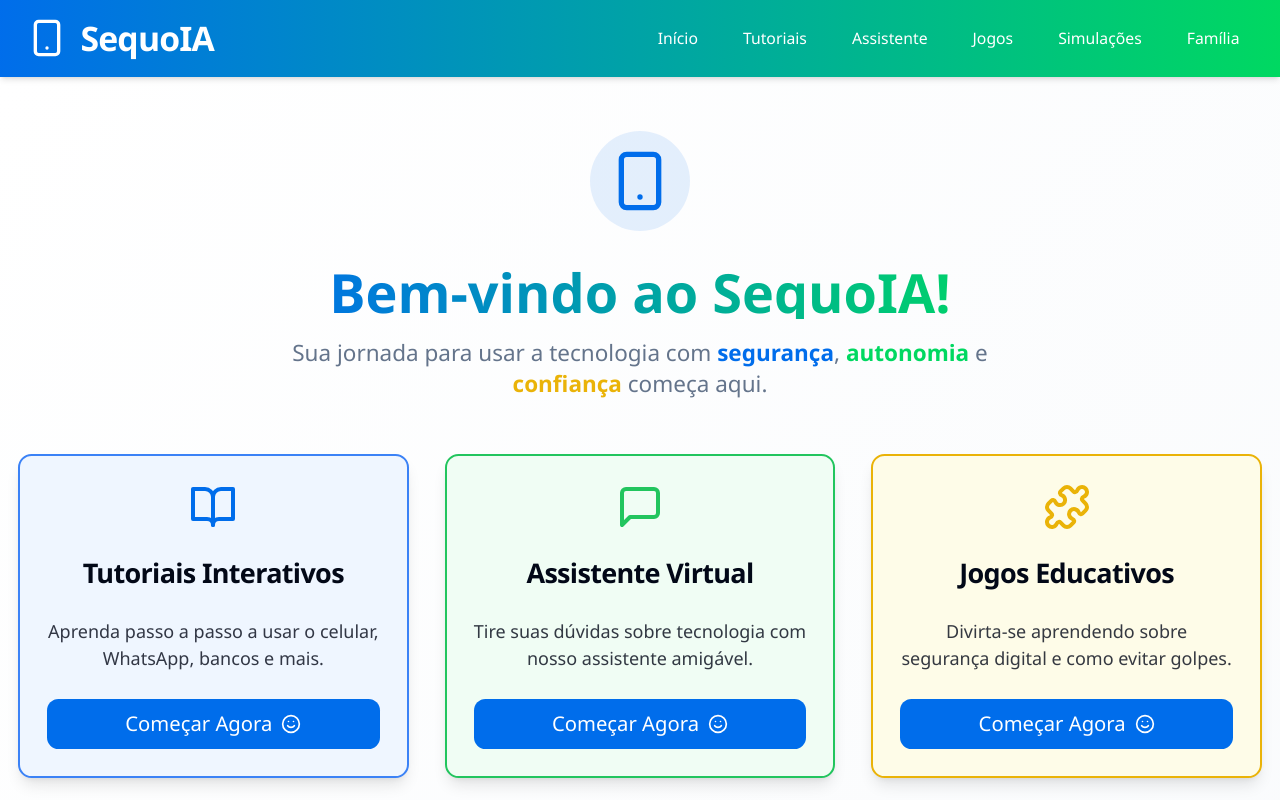
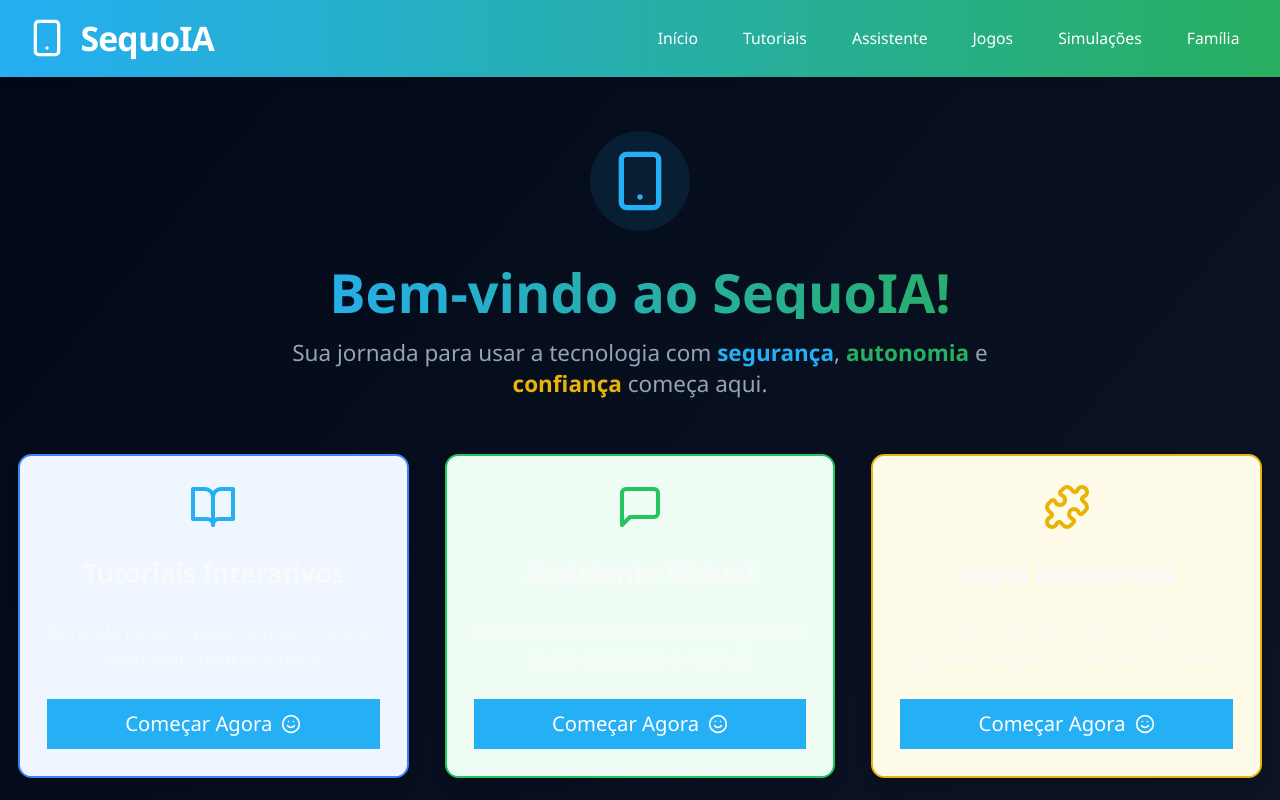
Before and after one commit to BLMChoosen/OBT-2025, a React (Vite) app: page / in a window 1280 px wide. Shown: the top 800 px of the page. Built offline with nearby package versions, Linux system fonts and the light colour scheme.

Commit message:
Teste tema escuro

```diff
--- a/src/index.css
+++ b/src/index.css
@@ -4,7 +4,7 @@
     @tailwind utilities;
 
     @layer base {
-      :root {
+      .dark {
         --background: 0 0% 100%;
         --foreground: 222.2 84% 4.9%;
 
@@ -36,7 +36,7 @@
         --radius: 0.75rem; /* Bordas mais arredondadas */
       }
 
-      .dark {
+      :root {
         --background: 222.2 84% 4.9%;
         --foreground: 210 40% 98%;
 
```
